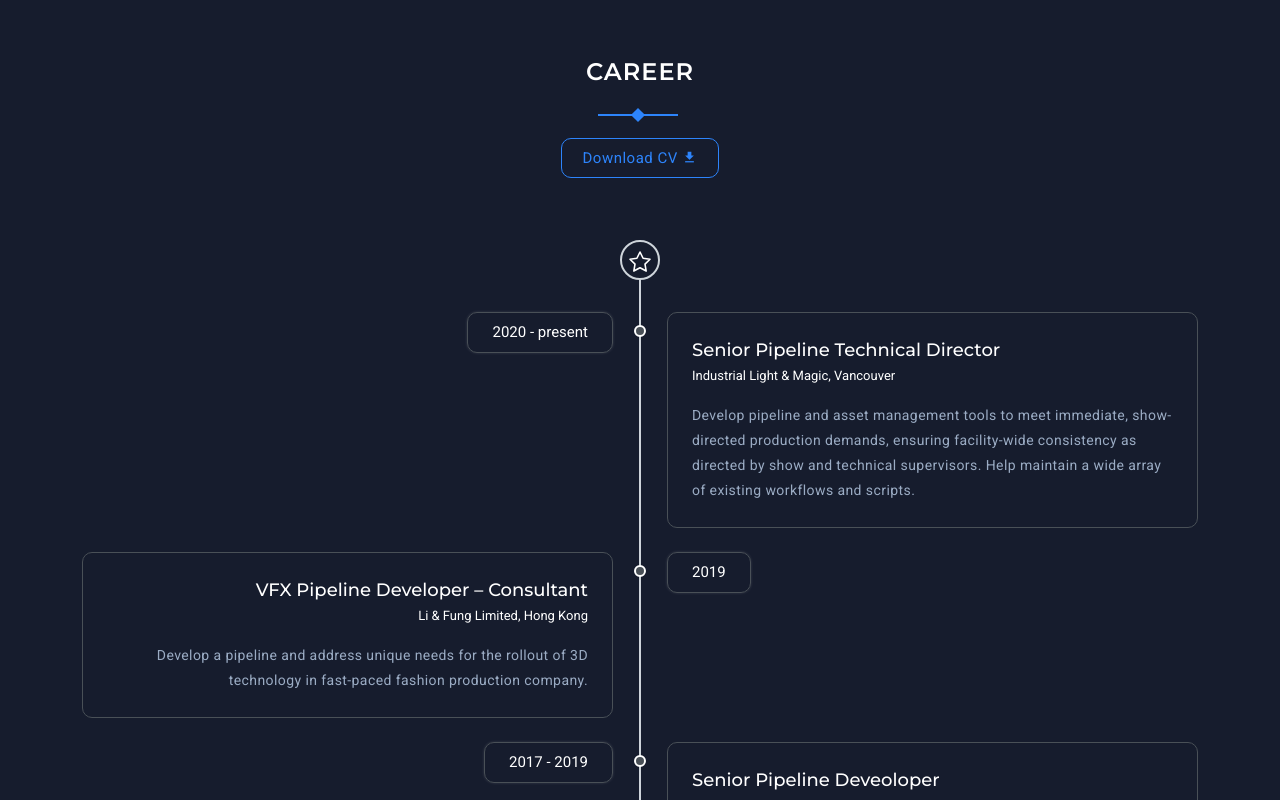
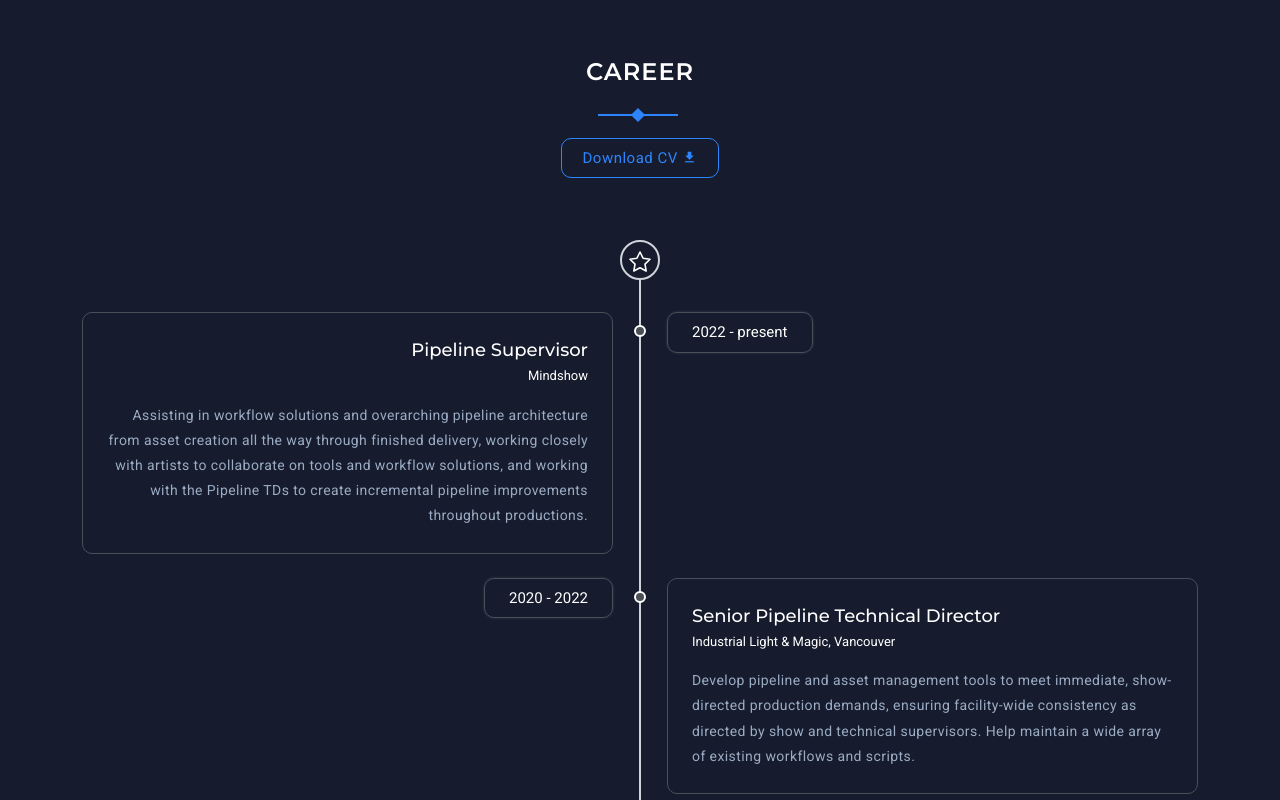
Before and after one commit to alijafargholi/portfolio, a plain HTML site: page index.html in a window 1280 px wide. Shown: the part 2000-2800 px from the top of the page. Drawn offline with nearby package versions, Linux system fonts and the light colour scheme; files that its build step writes are made by us from their sources.

Commit message:
update the work history section and add CA phone number

```diff
--- a/index.html
+++ b/index.html
@@ -1,6 +1,6 @@
 
 <!DOCTYPE html>
-    <html lang="en">
+<html lang="en" xmlns="http://www.w3.org/1999/html">
 
     <head>
         <meta charset="utf-8" />
@@ -190,10 +190,26 @@
                             <i data-feather="star" class="fea icon-md-sm"></i>
                         </div>
                         <div class="timeline-page pt-2 position-relative">
+
+                            <div class="timeline-item mt-4">
+                                <div class="row">
+                                    <div class="col-lg-6 col-md-6 col-sm-6 order-sm-1 order-2">
+                                        <div class="event event-description-left rounded p-4 border float-start text-end">
+                                            <h5 class="title mb-0 text-capitalize">Pipeline Supervisor</h5>
+                                            <small class="company">Mindshow</small>
+                                            <p class="timeline-subtitle mt-3 mb-0 text-muted">Assisting in workflow solutions and overarching pipeline architecture from asset creation all the way through finished delivery, working closely with artists to collaborate on tools and workflow solutions, and working with the Pipeline TDs to create incremental pipeline improvements throughout productions.</p>
+                                        </div>
+                                    </div><!--end col-->
+                                    <div class="col-lg-6 col-md-6 col-sm-6 order-sm-2 order-1">
+                                        <div class="duration duration-right rounded border p-2 ps-4 pe-4 position-relative shadow text-start">2022 - present</div>
+                                    </div><!--end col-->
+                                </div><!--end row-->
+                            </div><!--end timeline item-->
+
                             <div class="timeline-item mt-4">
                                 <div class="row">
                                     <div class="col-lg-6 col-md-6 col-sm-6">
-                                        <div class="duration date-label-left border rounded p-2 ps-4 pe-4 position-relative shadow text-start">2020 - present</div>
+                                        <div class="duration date-label-left border rounded p-2 ps-4 pe-4 position-relative shadow text-start">2020 - 2022</div>
                                     </div><!--end col-->
                                     <div class="col-lg-6 col-md-6 col-sm-6">
                                         <div class="event event-description-right rounded p-4 border float-start text-start">
@@ -504,7 +520,8 @@
                             </div>
                             <div class="content mt-4 mb-4 ">
                                 <h5 class="title text-uppercase">Phone</h5>
-                                <a href="tel:+152534-468-854" class="text-primary">+1 312-834-7260</a>
+                                <a href="tel:+152534-468-854" class="text-primary">CA +1.250.268.0706</a><br>
+                                <a href="tel:+152534-468-854" class="text-primary">US +1.312.834.7260</a>
                             </div>
                         </div>
                     </div><!--end col-->
```
